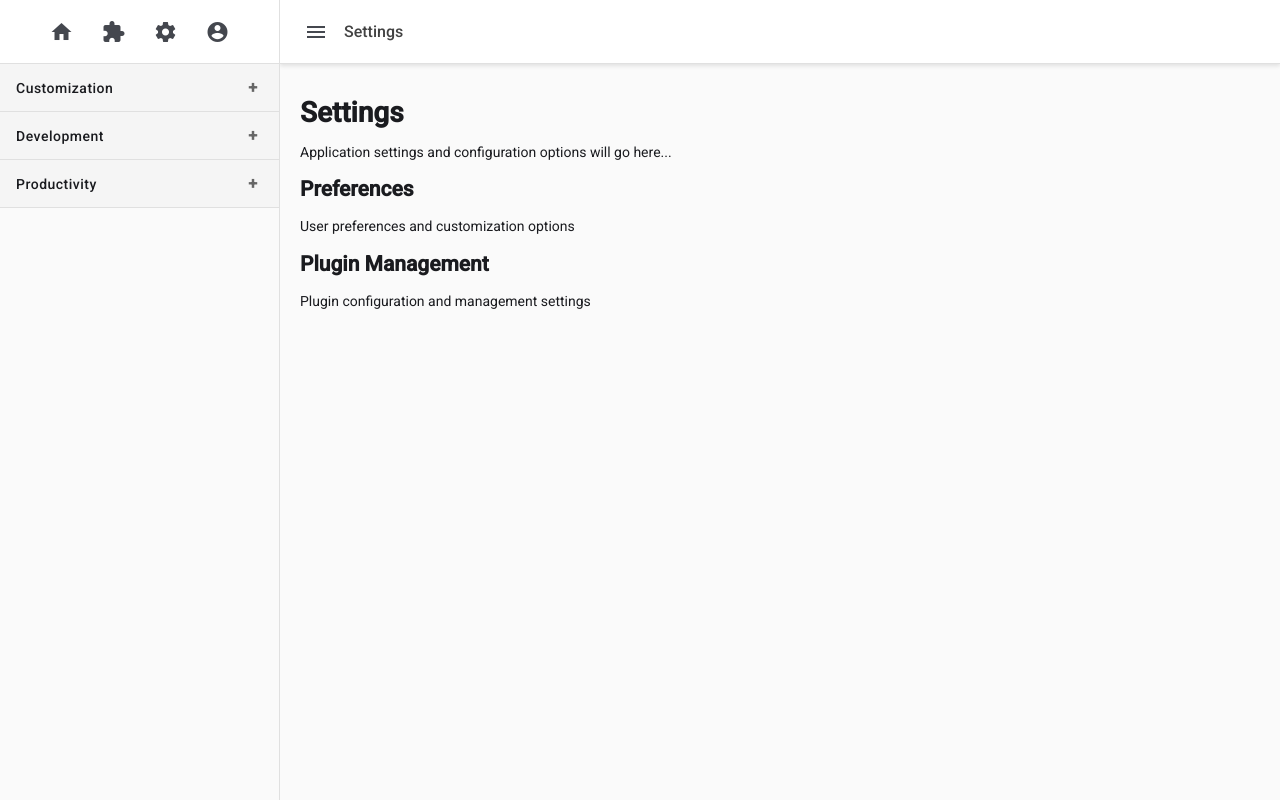
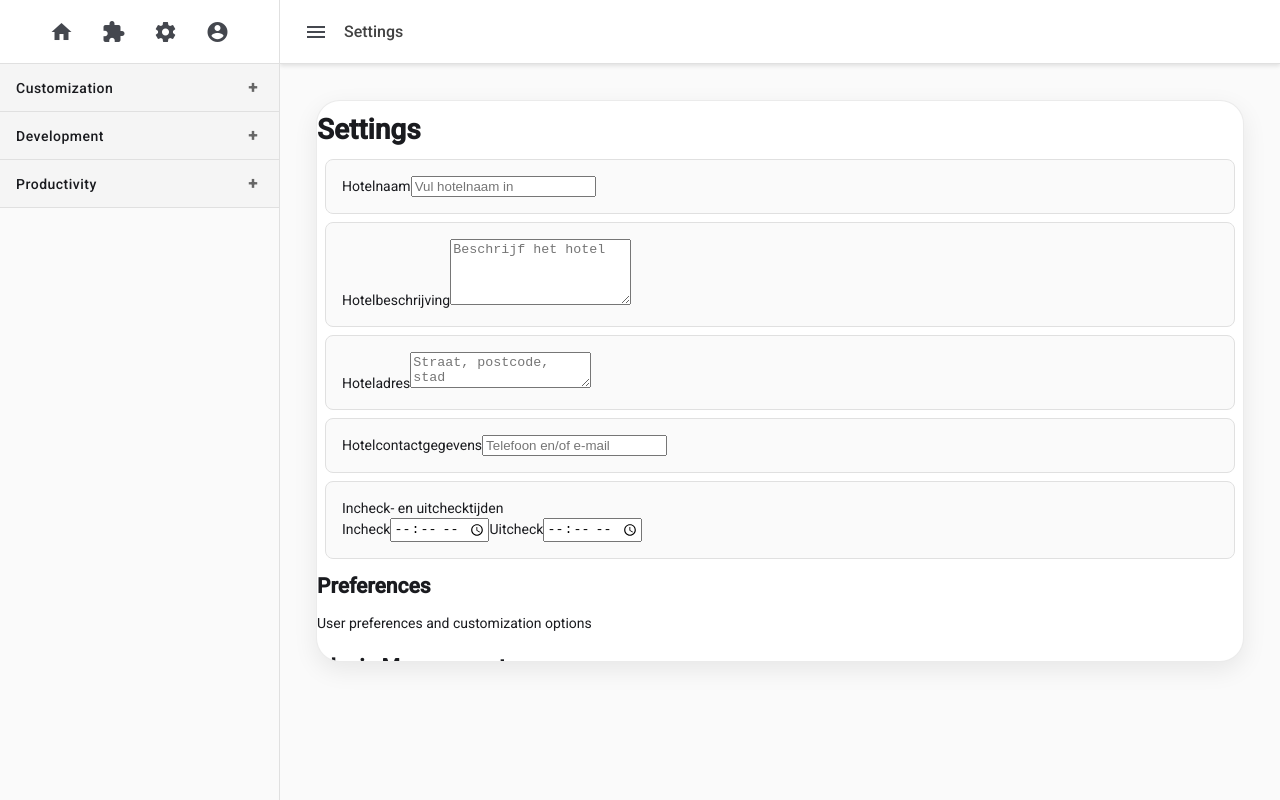
Before and after one commit to hz-andkorrel/modulair-web-platform, an Angular app: page /settings in a window 1280 px wide. Built offline with nearby package versions, Linux system fonts and the light colour scheme.

Commit message:
eerste instellingen + balken

```diff
--- a/src/app/features/settings/settings.component.html
+++ b/src/app/features/settings/settings.component.html
@@ -1,8 +1,36 @@
 <!-- Settings component content -->
 <div class="settings-container">
+  <div class="sheet">
   <h1>Settings</h1>
-  <p>Application settings and configuration options will go here...</p>
+  <div class="settings-box">
+    <label for="hotel-name">Hotelnaam</label>
+    <input id="hotel-name" name="hotelName" type="text" class="settings-input" placeholder="Vul hotelnaam in" aria-label="Hotelnaam">
+  </div>
 
+  <div class="settings-box">
+    <label for="hotel-description">Hotelbeschrijving</label>
+    <textarea id="hotel-description" name="hotelDescription" class="settings-textarea" rows="4" placeholder="Beschrijf het hotel" aria-label="Hotelbeschrijving"></textarea>
+  </div>
+
+  <div class="settings-box">
+    <label for="hotel-address">Hoteladres</label>
+    <textarea id="hotel-address" name="hotelAddress" class="settings-textarea" rows="2" placeholder="Straat, postcode, stad" aria-label="Hoteladres"></textarea>
+  </div>
+
+  <div class="settings-box">
+    <label for="hotel-contact">Hotelcontactgegevens</label>
+    <input id="hotel-contact" name="hotelContact" type="text" class="settings-input" placeholder="Telefoon en/of e-mail" aria-label="Hotelcontactgegevens">
+  </div>
+
+  <div class="settings-box">
+    <span>Incheck- en uitchecktijden</span>
+    <div class="check-times">
+      <label for="check-in">Incheck</label>
+      <input id="check-in" name="checkIn" type="time" class="settings-time" aria-label="Inchecktijd">
+      <label for="check-out">Uitcheck</label>
+      <input id="check-out" name="checkOut" type="time" class="settings-time" aria-label="Uitchecktijd">
+    </div>
+  </div>
   <div class="settings-section">
     <h2>Preferences</h2>
     <p>User preferences and customization options</p>
@@ -13,3 +41,4 @@
     <p>Plugin configuration and management settings</p>
   </div>
 </div>
+</div>
--- a/src/app/features/settings/settings.component.scss
+++ b/src/app/features/settings/settings.component.scss
@@ -0,0 +1,27 @@
+.sheet {
+      min-height: 560px;
+      background: #fff;
+      border: 1px solid rgba(0,0,0,.08);
+      border-radius: 24px;
+      box-shadow: 0 8px 24px rgba(0,0,0,.08);
+      overflow: hidden;
+      height: 20vh;
+    }
+.settings-container {
+      padding: 16px;
+    }
+
+.settings-section {
+    margin-bottom: 24px;
+}
+
+.settings-box {
+    padding: 16px;
+    border: 1px solid #e0e0e0;
+    border-radius: 8px;
+    background-color: #fafafa;
+    margin: 8px;
+    height: auto;
+    min-height: 16px;
+
+}
--- a/src/app/features/settings/settings.component.ts
+++ b/src/app/features/settings/settings.component.ts
@@ -7,5 +7,6 @@ import { Component, ChangeDetectionStrategy } from '@angular/core';
   changeDetection: ChangeDetectionStrategy.OnPush
 })
 export class SettingsComponent {
-
+ templateurl = `./settings.component.html`;
+ styleurl = `./settings.component.scss`;
 }
```
